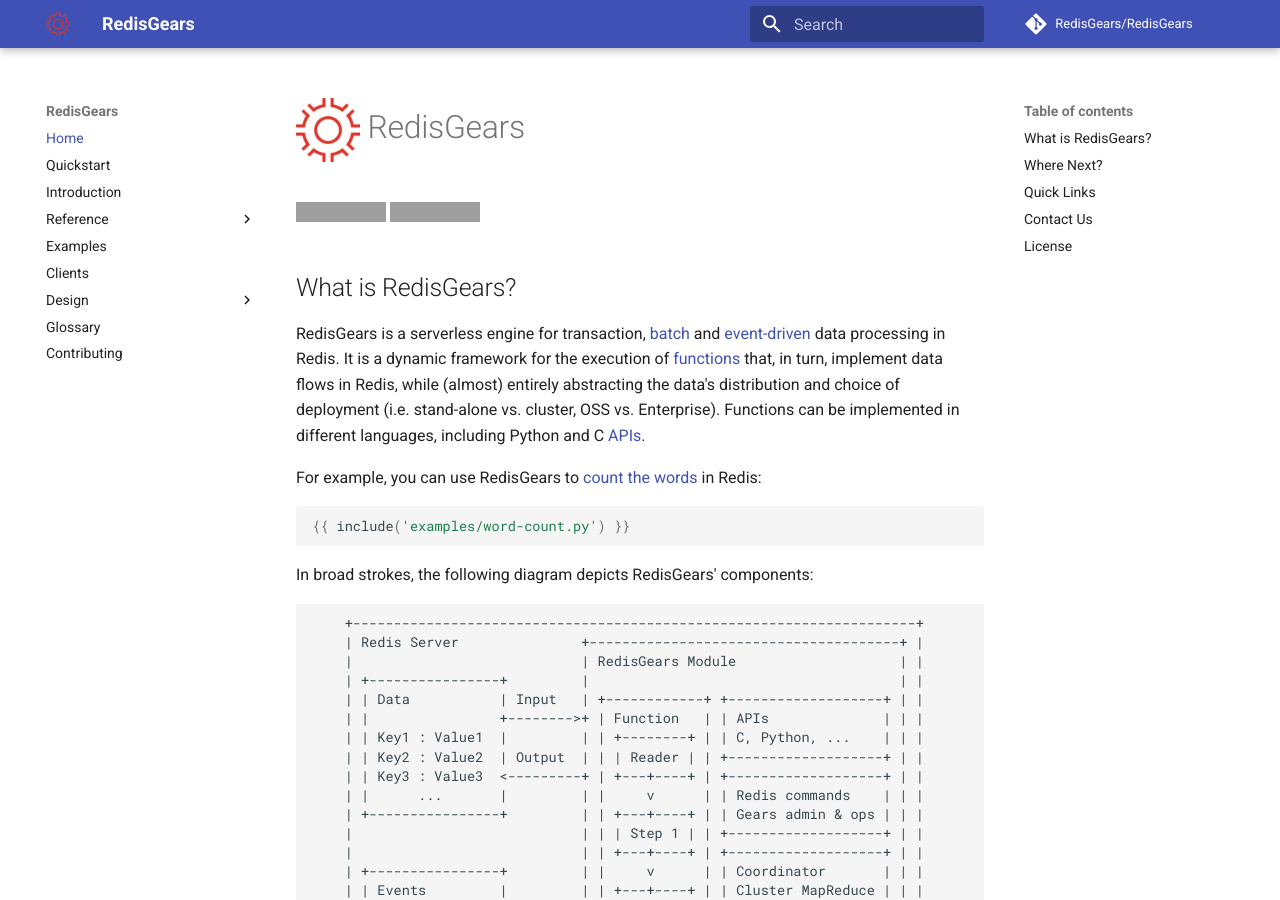
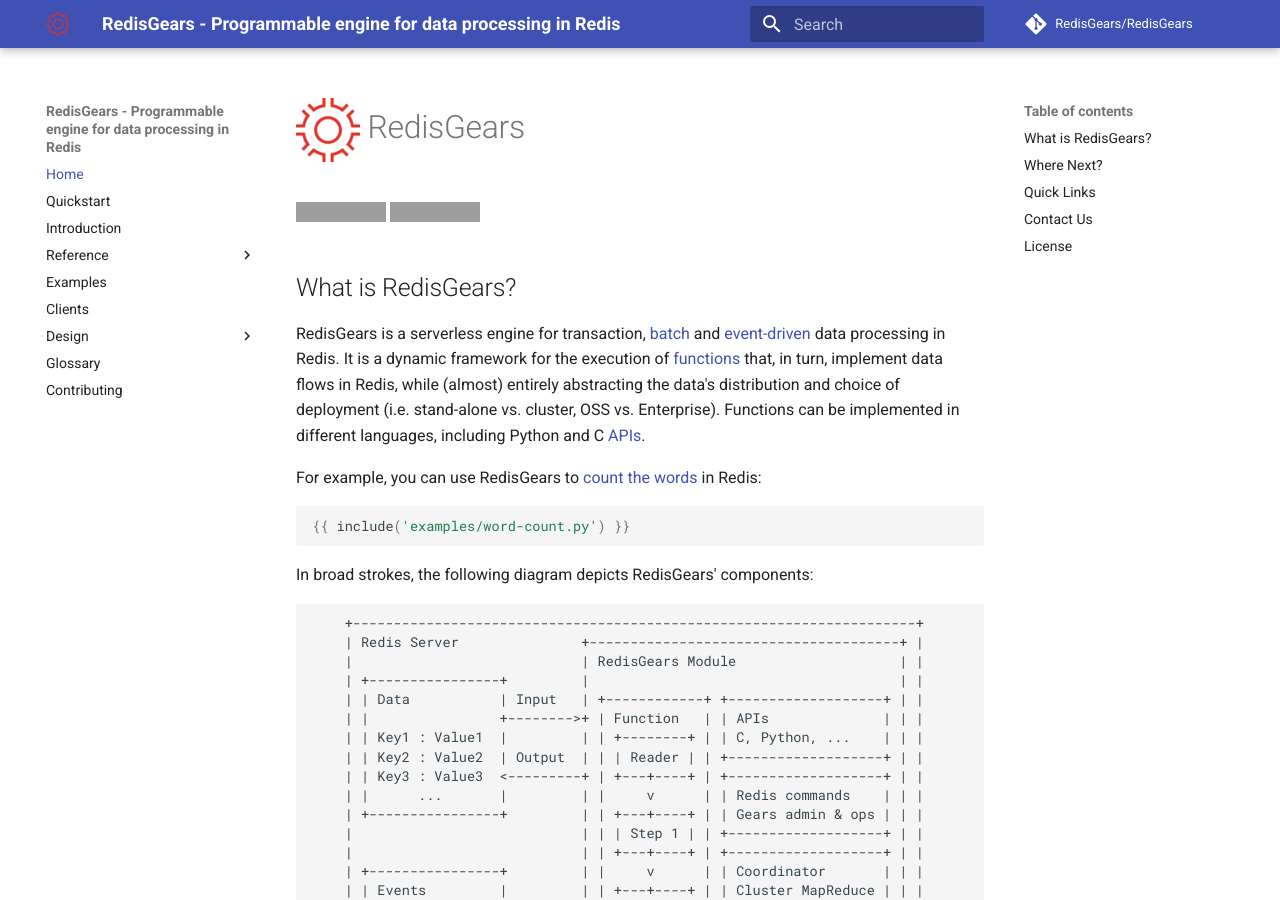
Before and after one commit to RedisGears/RedisGears, an MkDocs documentation site: the page built from docs/index.md, in a window 1280 px wide and 900 px high. Built offline with MkDocs 1.6.1 and Material for MkDocs 9.7.7, drawn with Linux system fonts in a browser that asks for light colours; comment, search, counter and statistics services are not loaded; grey boxes are pictures that could not be loaded.

Commit message:
Update mkdocs.yml

```diff
--- a/mkdocs.yml
+++ b/mkdocs.yml
@@ -1,4 +1,4 @@
-site_name: RedisGears
+site_name: RedisGears - Programmable engine for data processing in Redis
 site_url: http://redisgears.io
 repo_url: https://github.com/RedisGears/RedisGears
 repo_name: RedisGears/RedisGears
```
